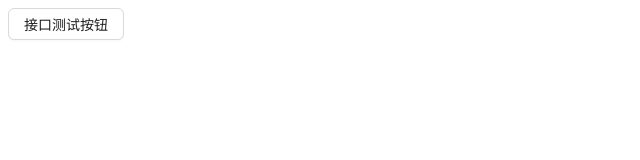
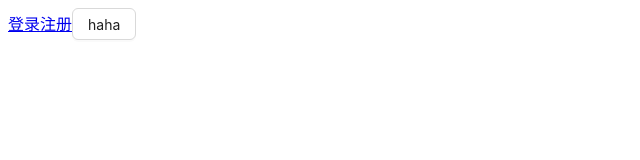
Before and after one commit to zXXpp/todolist_front, a React (Create React App) app: page /login in a window 1280 px wide. Shown: the top 160 px of the page, without its empty margins (0-640 px from the left). Built offline with nearby package versions, Linux system fonts and the light colour scheme.

Commit message:
前端初始化

```diff
--- a/package.json
+++ b/package.json
@@ -10,6 +10,7 @@
     "axios": "^1.3.4",
     "react": "^18.2.0",
     "react-dom": "^18.2.0",
+    "react-router-dom": "^6.10.0",
     "react-scripts": "5.0.1",
     "web-vitals": "^2.1.4"
   },
--- a/public/config/base.js
+++ b/public/config/base.js
@@ -1,3 +1,3 @@
 window.config = {
-    baseUrl: 'http://127.0.0.1:9000/'
+    baseUrl: 'http://127.0.0.1:9000'
 }
--- a/src/App.js
+++ /dev/null
@@ -1,13 +0,0 @@
-import Login from "./views/login";
-
-
-
-function App() {
-  return (
-    <div className="App">
-      <Login />
-    </div>
-  );
-}
-
-export default App;
--- /dev/null
+++ b/src/App.jsx
@@ -0,0 +1,29 @@
+import React, { Fragment } from 'react'
+import { NavLink, useRoutes } from 'react-router-dom'
+import routes from './routes/index.js'
+
+
+
+export default function App() {
+  //路由表设置
+  const elements = useRoutes(routes)
+  return (
+    <Fragment>
+      {/* className回调执行 */}
+      <NavLink
+        to='/login'
+        className={({ isActive }) => {
+          return 'active'
+        }}
+      >登录</NavLink>
+      <NavLink
+        to='/register'
+        className={({ isActive }) => {
+          return 'active'
+        }}
+      >注册</NavLink>
+      {/* 注册路由 */}
+      {elements}
+    </Fragment>
+  )
+}
--- a/src/index.js
+++ b/src/index.js
@@ -1,10 +1,11 @@
 import React from 'react';
 import ReactDOM from 'react-dom/client';
 import App from './App';
+import { BrowserRouter } from 'react-router-dom'
 
 const root = ReactDOM.createRoot(document.getElementById('root'));
 root.render(
-  // <React.StrictMode>
+  <BrowserRouter>
     <App />
-  // </React.StrictMode>
+  </BrowserRouter>
 );
--- /dev/null
+++ b/src/request/http.js
@@ -0,0 +1,76 @@
+import axios from "axios";
+//警告器
+import { message } from 'antd'
+
+
+const baseURL = window.config.baseUrl
+//在每次的请求中添加token
+//设置请求头
+const service = axios.create({
+    baseURL: baseURL,
+    timeout: 15000,
+    responseType: 'json',
+    withCredentials: false
+})
+//请求拦截器
+service.interceptors.request.use(
+    config => {
+        //token相关
+        const token = window.localStorage.getItem('userToken') || window.sessionStorage.getItem('userToken');
+        if (config.method === 'get') {
+            config.params = config.data
+        }
+        if (token) {
+            config.headers.Authorization = token
+        }
+        return config
+    },
+    error => {
+        return Promise.reject(error)
+    }
+)
+
+// 响应拦截器
+service.interceptors.response.use(
+    response => {
+        if (response.status === 200) {
+            //唯一的成功标识符
+            if (response.data.code == '0000') {
+                return Promise.resolve(response.data.data)
+            }
+            //失败的操作
+            switch (response.data.code) {
+                case "401":
+                    console.log('未登录')
+                    break
+                case "403":
+                    console.log('登录过期')
+                    break
+                default:
+                    message.open({
+                        type: 'error',
+                        content: response.data.msg,
+                    })
+            }
+            return Promise.rej(response)
+        } else {
+            showError(response.data.msg)
+            return Promise.reject(response)
+        }
+    },
+    error => {
+        showError(error.response.data.msg)
+        return Promise.reject(error.response)
+    }
+)
+
+
+function showError(msg) {
+    if (msg) {
+        message.open({
+            type: 'error',
+            content: msg,
+        })
+    }
+}
+export default service
--- /dev/null
+++ b/src/request/index.js
@@ -0,0 +1,9 @@
+import http from './http'
+export function register(data = {}, utils = {}){
+    return http({
+        url: '/login/register',
+        method: 'get',
+        data,
+        ...utils,
+    })
+}
--- /dev/null
+++ b/src/routes/index.js
@@ -0,0 +1,34 @@
+import { Navigate } from 'react-router-dom'
+
+import Login from "../views/login/Index"
+import Register from '../views/register/Index'
+import Test from '../views/register/test/Test'
+import Test2 from '../views/register/test2/Test2'
+
+
+
+
+export default [
+    {
+        path: '/',
+        element: <Navigate to="/login" />
+    },
+    {
+        path: '/login',
+        element: <Login />
+    },
+    {
+        path: '/register',
+        element: <Register />,
+        children: [
+            {
+                path: 'test',
+                element: <Test />
+            },
+            {
+                path: 'test2',
+                element: <Test2 />
+            },
+        ]
+    }
+]
--- a/src/views/login/index.jsx
+++ b/src/views/login/index.jsx
@@ -1,18 +1,16 @@
-import React, { Component } from 'react'
+import React, { useState, Fragment } from 'react'
+import { Navigate } from 'react-router-dom'
 import { Button } from 'antd';
-import axios from 'axios'
 
-export default class Login extends Component {
-    test = () => {
-        axios.get(window.config.baseUrl + 'test').then((res) => {
-            console.log(res);
-        }).catch((e) => {
-            console.log(e);
-        })
-    }
-    render() {
-        return (
-            <div><Button onClick={this.test}>接口测试按钮</Button></div>
-        )
-    }
+import { register } from '../../request/index'
+
+
+export default function Index() {
+    const [sum, setSum] = useState(1)
+
+    return (
+        <Fragment>
+            <Button>haha</Button>
+        </Fragment>
+    )
 }
--- /dev/null
+++ b/src/views/register/Index.jsx
@@ -0,0 +1,14 @@
+import React from 'react'
+import { NavLink, Outlet } from 'react-router-dom'
+
+export default function Index() {
+  return (
+    <div>
+      {/* 可以不携带父级路由 */}
+      <NavLink to="test">test</NavLink>
+      <NavLink to="test2">test2</NavLink>
+      {/* 自动扫描子路由 */}
+      <Outlet />
+    </div>
+  )
+}
--- /dev/null
+++ b/src/views/register/test/Test.jsx
@@ -0,0 +1,7 @@
+import React from 'react'
+
+export default function Test() {
+  return (
+    <div>Test</div>
+  )
+}
--- /dev/null
+++ b/src/views/register/test2/Test2.jsx
@@ -0,0 +1,7 @@
+import React from 'react'
+
+export default function Test2() {
+  return (
+    <div>Test2</div>
+  )
+}
```
Also changed, not shown: 1 other file (tests, documents, lock files or other folders).
